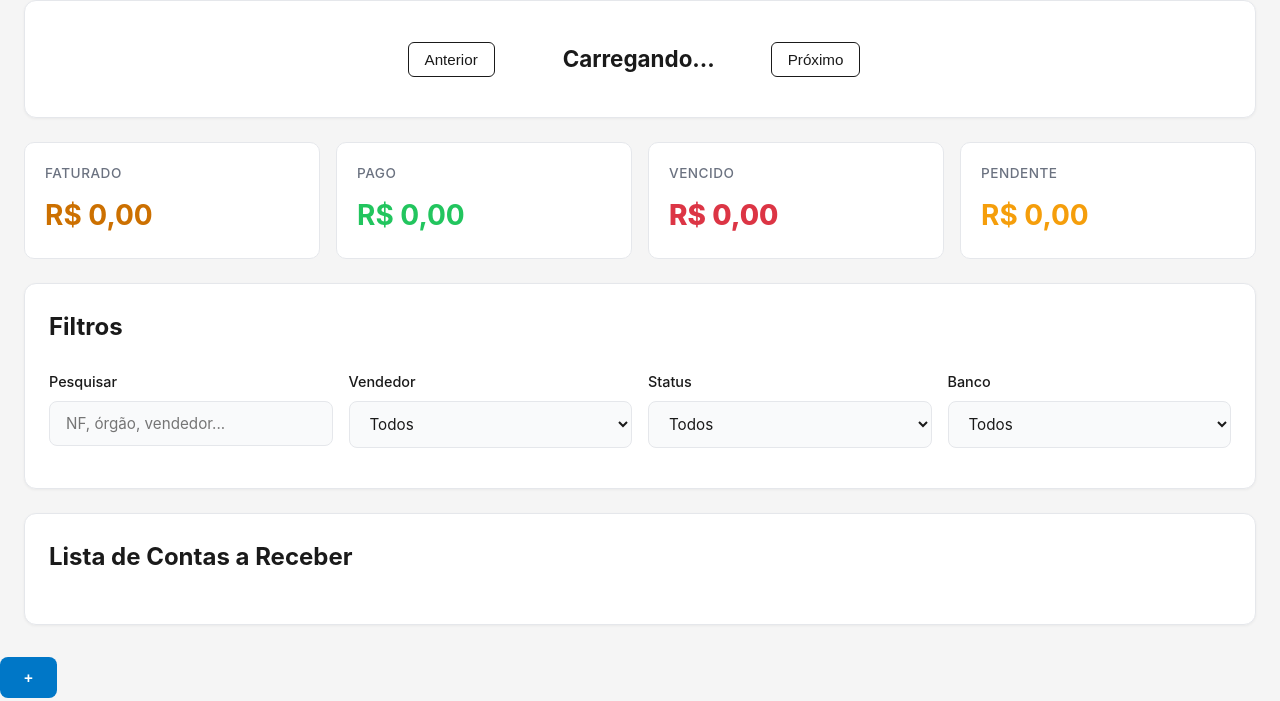
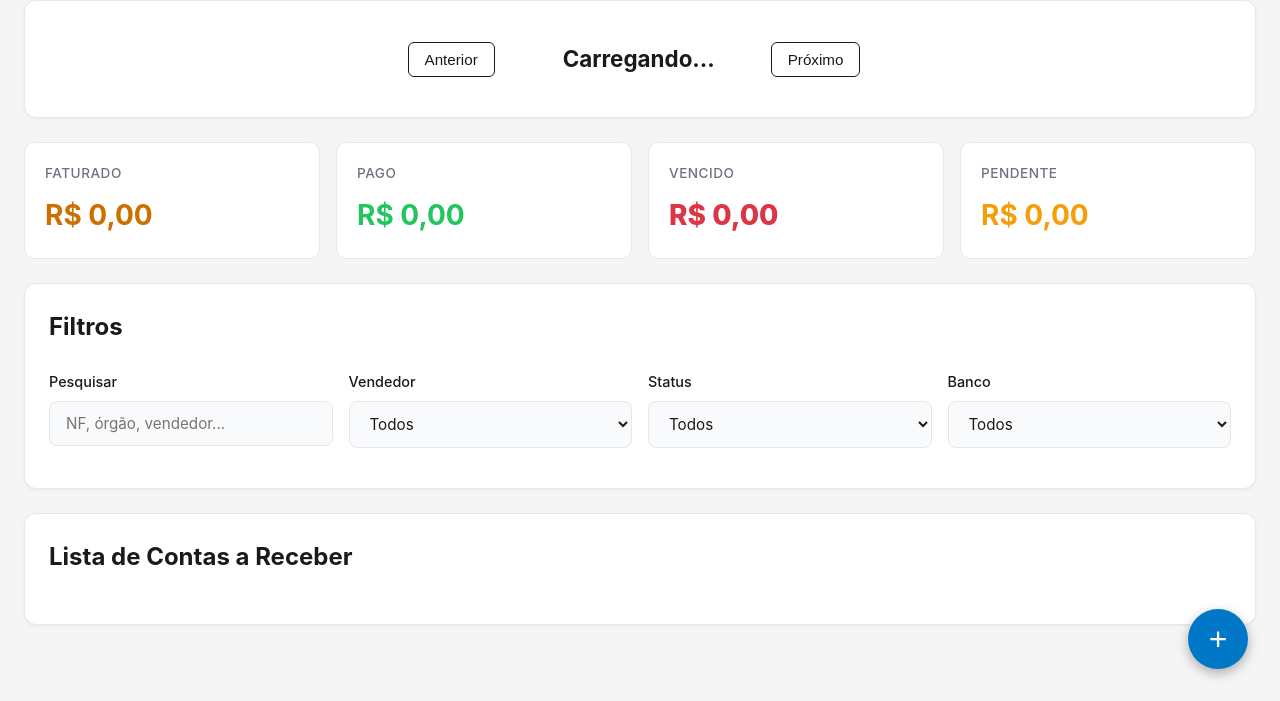
Before and after one commit to Central-IR/contas-receber, a website: page public/index.html in a window 1280 px wide. Shown: the part 99-800 px from the top of the page. Drawn offline with Linux system fonts and the light colour scheme.

Commit message:
Update styles.css

```diff
--- a/public/styles.css
+++ b/public/styles.css
@@ -697,3 +697,49 @@ tbody tr:hover { background: var(--table-hover); }
     .tab-btn { font-size: 0.8rem; padding: 10px 15px; }
     .actions-cell { min-width: auto; }
 }
+
+/* ============================================
+   BOTÃO FLUTUANTE
+   ============================================ */
+.floating-btn {
+    position: fixed;
+    bottom: 2rem;
+    right: 2rem;
+    width: 60px;
+    height: 60px;
+    border-radius: 50%;
+    background: var(--btn-register);
+    color: white;
+    font-size: 2rem;
+    font-weight: 300;
+    border: none;
+    cursor: pointer;
+    box-shadow: 0 4px 12px rgba(0, 0, 0, 0.3);
+    transition: all 0.3s ease;
+    z-index: 1000;
+    display: flex;
+    align-items: center;
+    justify-content: center;
+    margin: 0;
+    line-height: 1;
+}
+
+.floating-btn:hover {
+    transform: scale(1.1) translateY(-2px);
+    box-shadow: 0 6px 20px rgba(0, 119, 199, 0.4);
+    opacity: 1;
+}
+
+.floating-btn:active {
+    transform: scale(0.95);
+}
+
+@media (max-width: 768px) {
+    .floating-btn {
+        width: 50px;
+        height: 50px;
+        bottom: 1.5rem;
+        right: 1.5rem;
+        font-size: 1.5rem;
+    }
+}
```
